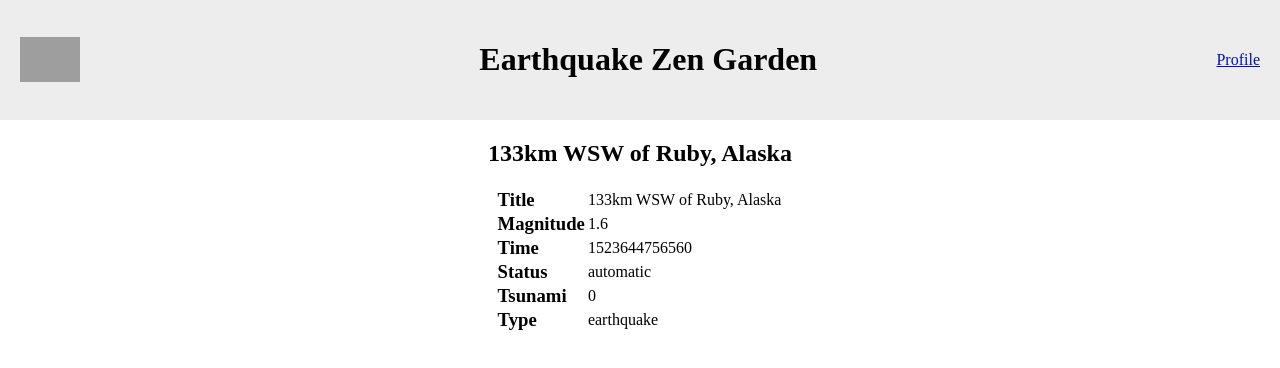
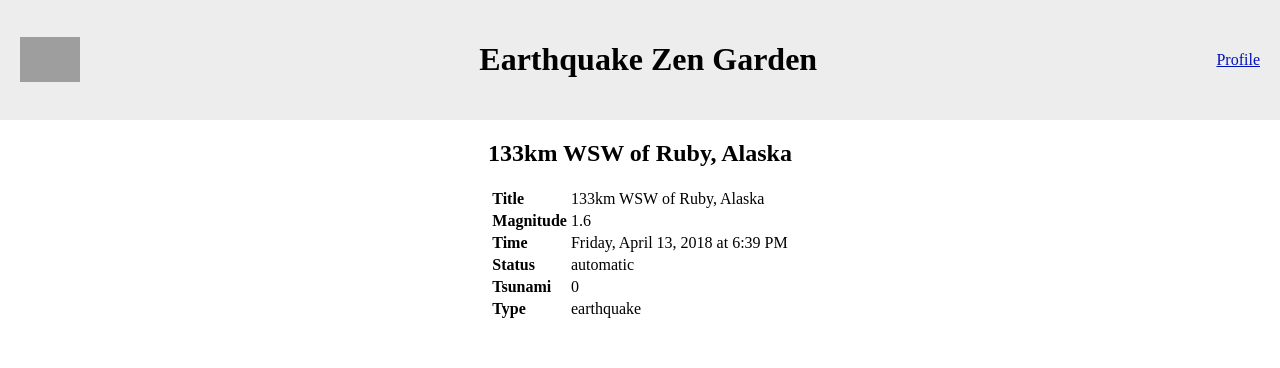
Before and after one commit to softdev1029/earthquake-zen-garden, a React app: page /detail/ak19233598 in a window 1280 px wide. Shown: the top 368 px of the page. Built offline with nearby package versions, Linux system fonts and the light colour scheme; grey boxes are pictures that could not be loaded.

Commit message:
Format date string

```diff
--- a/src/components/pages/DetailView/index.js
+++ b/src/components/pages/DetailView/index.js
@@ -2,6 +2,7 @@ import React from "react";
 import { useParams } from "react-router-dom";
 
 import data from "mock/data.json";
+import { formatDate } from "utils/time";
 
 import * as S from "./style";
 
@@ -23,7 +24,7 @@ function DetailView() {
           </S.Row>
           <S.Row>
             <S.Label>Time</S.Label>
-            <S.Value>{item.properties.time}</S.Value>
+            <S.Value>{formatDate(item.properties.time)}</S.Value>
           </S.Row>
           <S.Row>
             <S.Label>Status</S.Label>
--- a/src/components/pages/DetailView/style.js
+++ b/src/components/pages/DetailView/style.js
@@ -15,7 +15,9 @@ export const Body = styled.table`
 
 export const Row = styled.tr``;
 
-export const Label = styled.h3``;
+export const Label = styled.td`
+  font-weight: bold;
+`;
 
 export const Value = styled.td`
   margin-left: 20px;
--- a/src/components/pages/Home/index.js
+++ b/src/components/pages/Home/index.js
@@ -1,6 +1,7 @@
 import React, { useState } from "react";
 
 import data from "mock/data.json";
+import { formatDate } from "utils/time";
 
 import * as S from "./style";
 import * as G from "components/style.js";
@@ -23,6 +24,7 @@ function Home() {
       return sortFunc(a.properties.time, b.properties.time, toggle);
     }
   });
+
   const list = sorted.map((e) => {
     return (
       <tr key={e.id}>
@@ -30,7 +32,7 @@ function Home() {
           <G.Link to={`/detail/${e.id}`}>{e.properties.place}</G.Link>
         </td>
         <td>{e.properties.mag}</td>
-        <td>{e.properties.time}</td>
+        <td>{formatDate(e.properties.time)}</td>
       </tr>
     );
   });
--- a/src/components/pages/ProfileView/index.js
+++ b/src/components/pages/ProfileView/index.js
@@ -12,6 +12,7 @@ function ProfileView() {
       <S.Body>
         <img src={profile.avatarImage} width={150} height={180} />
         <S.Table>
+          <tbody>
             <tr>
               <S.Label>First name</S.Label>
               <S.Value>{profile.firstName}</S.Value>
@@ -32,6 +33,7 @@ function ProfileView() {
               <S.Label>Bio</S.Label>
               <S.Value>{profile.bio}</S.Value>
             </tr>
+          </tbody>
         </S.Table>
       </S.Body>
     </S.Wrapper>
--- /dev/null
+++ b/src/utils/time.js
@@ -0,0 +1,11 @@
+export const formatDate = (timestamp) => {
+  var options = {
+    weekday: "long",
+    year: "numeric",
+    month: "long",
+    day: "numeric",
+    hour: "numeric",
+    minute: "numeric",
+  };
+  return new Date(timestamp).toLocaleDateString("en-US", options);
+};
--- a/webpack.config.js
+++ b/webpack.config.js
@@ -32,6 +32,7 @@ module.exports = {
     alias: {
       components: path.resolve(__dirname, "src/components/"),
       mock: path.resolve(__dirname, "src/mock/"),
+      utils: path.resolve(__dirname, "src/utils/"),
     },
   },
 };
```
Lines whose indentation alone changed are shown as unchanged.
